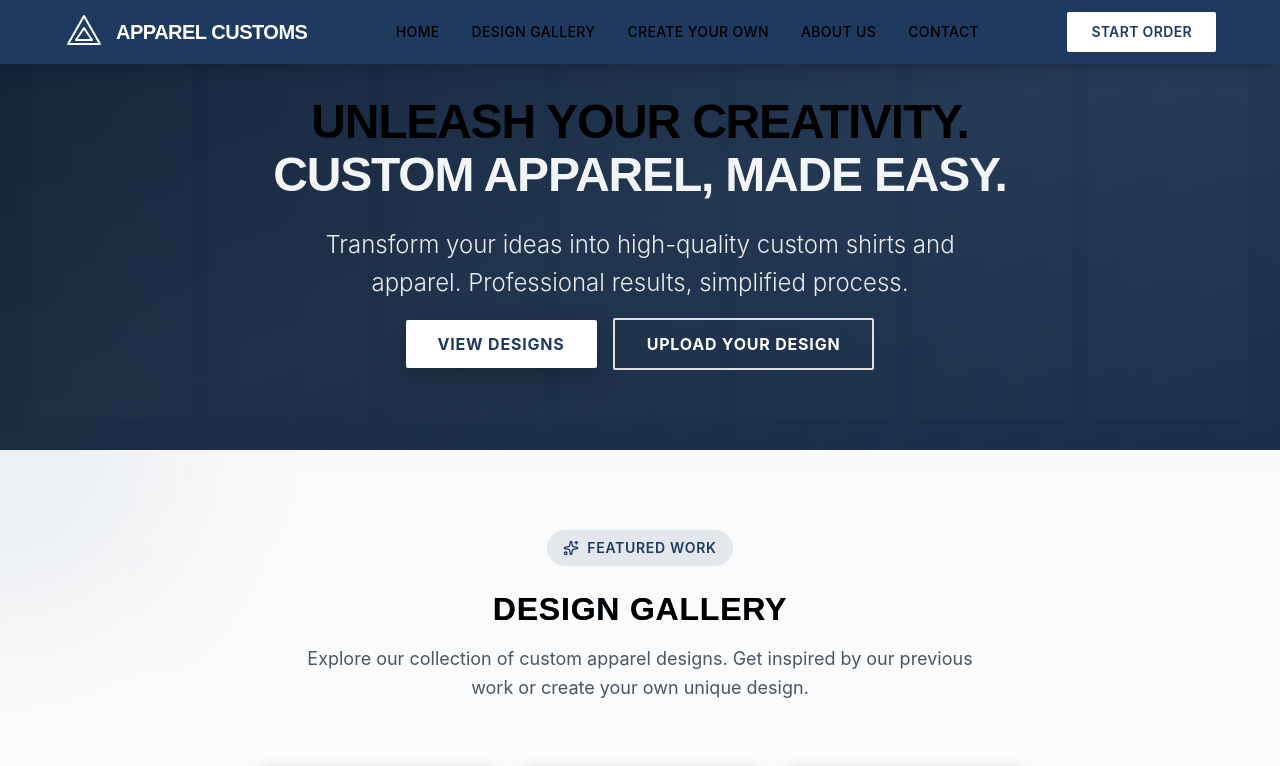
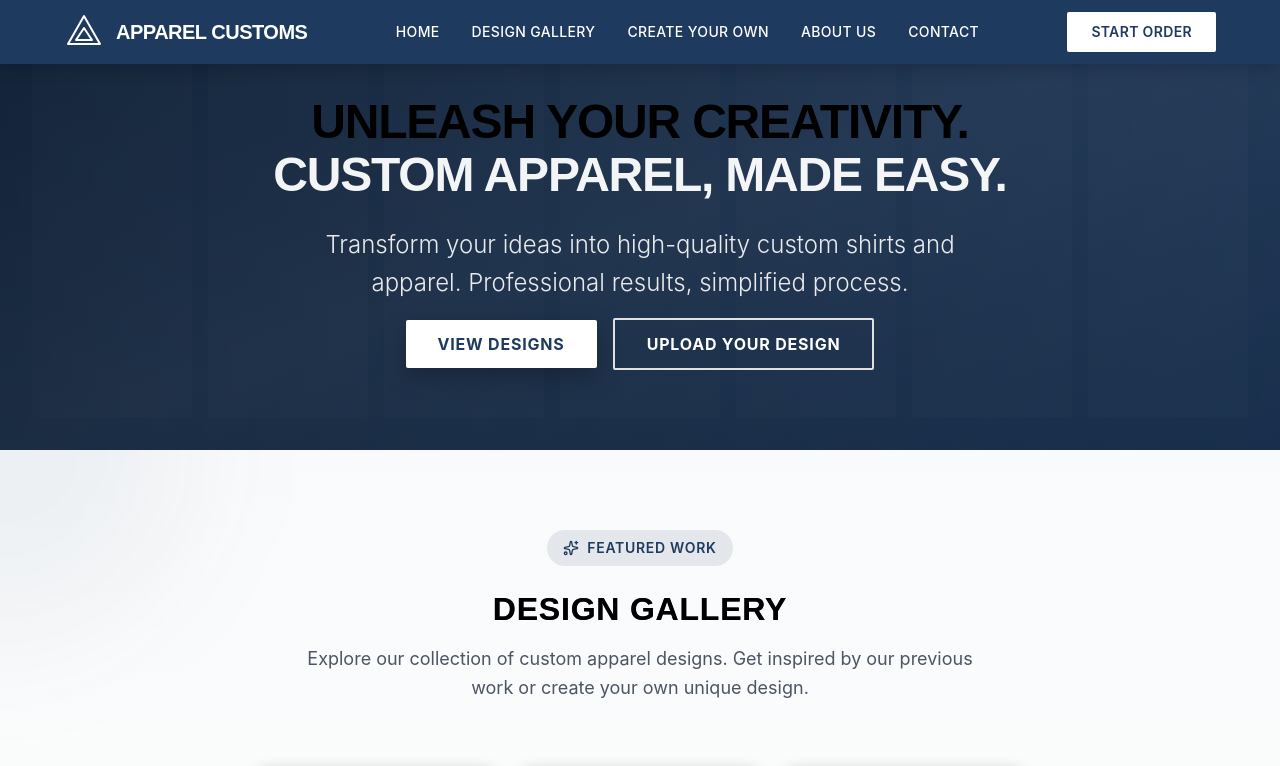
Before and after one commit to TNDIGITALMARK/93091f0d-a015-4496-b295-9d72820f6c06, a Next.js app: page / in a window 1280 px wide. Shown: the top 766 px of the page. Built offline with nearby package versions, Linux system fonts and the light colour scheme; no server answers.

Commit message:
Phoenix Agent implementation - Can you make sure all of the menu options on the h...

```diff
--- a/src/components/apparel/Navigation.tsx
+++ b/src/components/apparel/Navigation.tsx
@@ -26,19 +26,19 @@ export function Navigation() {
 
           {/* Navigation Menu */}
           <div className="hidden md:flex items-center gap-8">
-            <Link href="/" className="text-white hover:opacity-80 transition-opacity text-sm font-medium uppercase tracking-wide">
+            <Link href="/" className="!text-white hover:opacity-80 transition-opacity text-sm font-medium uppercase tracking-wide">
               Home
             </Link>
-            <Link href="#gallery" className="text-white hover:opacity-80 transition-opacity text-sm font-medium uppercase tracking-wide">
+            <Link href="#gallery" className="!text-white hover:opacity-80 transition-opacity text-sm font-medium uppercase tracking-wide">
               Design Gallery
             </Link>
-            <Link href="#upload" className="text-white hover:opacity-80 transition-opacity text-sm font-medium uppercase tracking-wide">
+            <Link href="#upload" className="!text-white hover:opacity-80 transition-opacity text-sm font-medium uppercase tracking-wide">
               Create Your Own
             </Link>
-            <Link href="#about" className="text-white hover:opacity-80 transition-opacity text-sm font-medium uppercase tracking-wide">
+            <Link href="#about" className="!text-white hover:opacity-80 transition-opacity text-sm font-medium uppercase tracking-wide">
               About Us
             </Link>
-            <Link href="#contact" className="text-white hover:opacity-80 transition-opacity text-sm font-medium uppercase tracking-wide">
+            <Link href="#contact" className="!text-white hover:opacity-80 transition-opacity text-sm font-medium uppercase tracking-wide">
               Contact
             </Link>
           </div>
```
